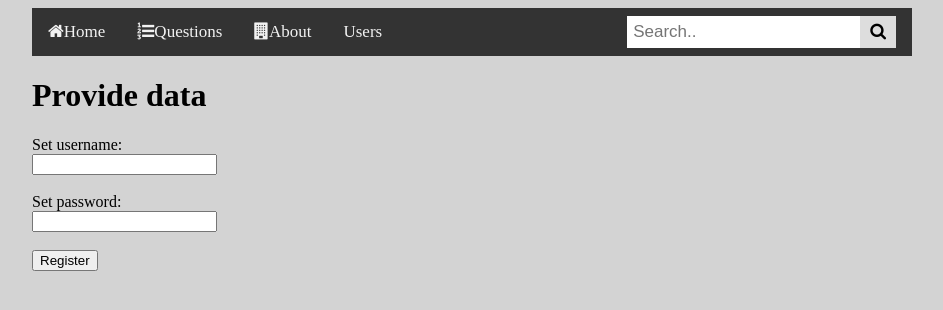
After one commit to Boner1975/WebApp, a Flask app: page /registration in a window 1280 px wide. The commit adds this page. Shown: the top 310 px of the page, without its empty margins (168-1111 px from the left). Run offline with Flask 2, Linux system fonts and the light colour scheme.

Commit message:
Add new user with username in DB check

```diff
--- /dev/null
+++ b/Templates/Registration.html
@@ -0,0 +1,23 @@
+<!DOCTYPE html>
+<html lang="en">
+<head>
+    <meta charset="UTF-8">
+    <link rel="stylesheet" href="https://cdnjs.cloudflare.com/ajax/libs/font-awesome/4.7.0/css/font-awesome.min.css">
+    <title>Registration</title>
+    <link rel="stylesheet" href="/static/style.css">
+</head>
+<body>
+{% include "topnav.html" %}
+        <h1>Provide data</h1>
+        <form action="{{ url_for("registration") }}" method = "post" enctype = "multipart/form-data">
+            <label for = "user_name">Set username:</label><br>
+            <input name = "user_name" id = "user_name" type = "text" minlength="5" maxlength="100" value="">
+            <br><br>
+            <label for = "password">Set password:</label><br>
+            <input name = "password" id = "password" minlength="5" maxlength="500"></input>
+            <br><br>
+            <input type="submit" value="Register">
+            <label name="message">{{ message }}</label>
+        </form>
+</body>
+</html>
--- a/Templates/index.html
+++ b/Templates/index.html
@@ -18,7 +18,8 @@
     {% include ["topnav.html", "style.css"] ignore missing %}
 
     <br><br>
-
+    <a href="{{ url_for("registration") }}">Register new account</a>
+    <br><br>
     <table border="1">
         {% for header in headers %}
             <th>{{ header }}</th>
--- a/sample_data/AM3userstablewithreferences.sql
+++ b/sample_data/AM3userstablewithreferences.sql
@@ -29,3 +29,6 @@ ALTER TABLE comment
 
 ALTER TABLE ONLY comment
     ADD CONSTRAINT fk_user_id foreign key (user_id) REFERENCES users(user_id);
+
+ALTER TABLE answer
+    ADD COLUMN IF NOT EXISTS accepted bool;
--- a/server.py
+++ b/server.py
@@ -1,12 +1,11 @@
 import os
 
-from flask import Flask, render_template, url_for, request, redirect, abort
-
+from flask import Flask, render_template, url_for, request, redirect, abort, session
+import bcrypt
 import data_manager
 import util
 
 app = Flask(__name__)
-
 app.config['UPLOAD_EXTENSIONS'] = ['.jpg', '.png']
 
 @app.route("/")
@@ -298,5 +297,30 @@ def delete_tag(question_id, tag_id):
     data_manager.delete_tag(tag_id)
     return redirect(url_for("question_page", question_id=question_id))
 
+@app.route('/registration', methods=['GET', 'POST'])
+def registration():
+    if request.method == 'GET':
+        return render_template("registration.html")
+    data = dict(request.form)
+    users = data_manager.get_users()
+    if data['user_name'] in [element['user_name'] for element in users]:
+        return render_template("registration.html", message='This username already exist in database, choose another one')
+    else:
+        data['user_id'] = data_manager.greatest_user_id() + 1
+        data['registration_date'] = data_manager.submission_time()
+        data['count_of_asked_questions'] = 0
+        data['count_of_answers'] = 0
+        data['count_of_comments'] = 0
+        data['reputation'] = 0
+        data['password'] = hash_password(data['password'])
+        data_manager.add_user(data)
+    return redirect(url_for("main_page"))
+
+
+def hash_password(password):
+    hashed_password = bcrypt.hashpw(password.encode('UTF-8'), bcrypt.gensalt())
+    return hashed_password
+
+
 if __name__ == "__main__":
     app.run()
```
Also changed, not shown: data_manager.py (+51 -0 lines), util.py (line endings or trailing spaces).
